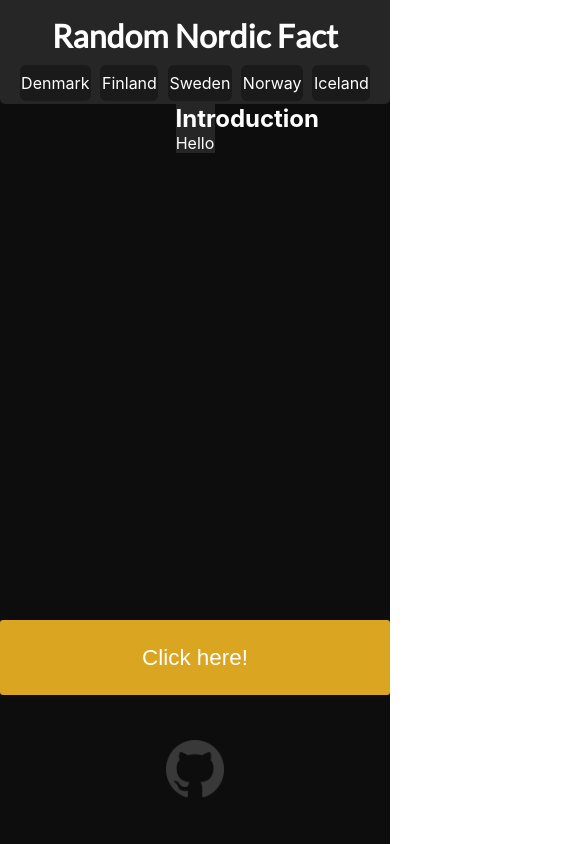
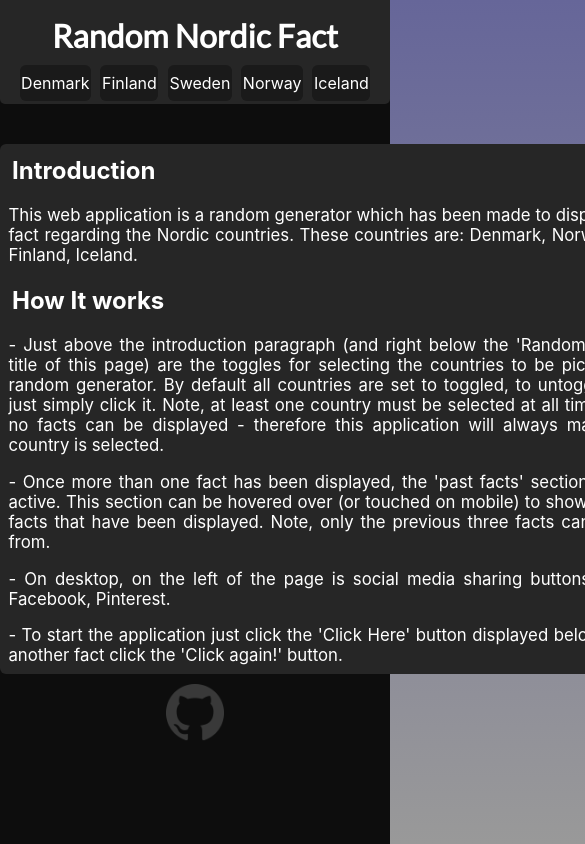
Before and after one commit to Daniel-K-Miller/Random-Nordic-Fact, a React (Create React App) app: page / in a window 390 px wide. Shown: the top 844 px of the page, 585 px wide, since content can reach past the window. Built offline with nearby package versions, Linux system fonts and the light colour scheme.

Commit message:
took out styling of 100vh for non-mobile devices. Completely revamped positioning. TODO continue making changes for desktop and mobile styling

```diff
--- a/src/App.js
+++ b/src/App.js
@@ -41,7 +41,7 @@ const Wrapper = styled.section`
   text-align: center;
   margin: 0 auto;
   width: 1000px;
-  height: 100vh;
+  height: auto;
   position: relative;
   background-color: #0d0d0d;
   // tablet
--- a/src/index.css
+++ b/src/index.css
@@ -5,7 +5,6 @@
 
 body {
   background: linear-gradient(#666699, #999999);
-  height: 100vh;
   font-family: -apple-system, BlinkMacSystemFont, "Segoe UI", "Roboto", "Oxygen",
     "Ubuntu", "Cantarell", "Fira Sans", "Droid Sans", "Helvetica Neue",
     sans-serif;
--- a/src/modules/Buttons.js
+++ b/src/modules/Buttons.js
@@ -8,7 +8,6 @@ const Wrapper = styled.article`
   margin: auto;
   width: 200px;
   position: relative;
-
 
   // tablet
     @media (min-width: 768px) and (max-width: 1024px) {
@@ -67,7 +66,9 @@ const PriButton = styled.button`
   :hover {
     opacity: 1;
   `}
-
+  ${props => props.clicked === false && css`
+    top: 525px;
+  `}
 
 
 `
@@ -77,7 +78,7 @@ class Button extends Component {
     render() {
         return (
             <Wrapper>
-                <PriButton styles={this.props.styles} onClick={this.props.handleClick}>
+                <PriButton clicked={this.props.clicked} styles={this.props.styles} onClick={this.props.handleClick}>
                     {this.props.text}
                 </PriButton>
             </Wrapper>
--- a/src/modules/CombinedFact.js
+++ b/src/modules/CombinedFact.js
@@ -2,7 +2,6 @@ import React, { Component } from 'react';
 import styled from 'styled-components';
 import Name from './combinedfacts/Name.js';
 import FactBox from './combinedfacts/Facts.js';
-import Position from './combinedfacts/Position.js';
 
 const Wrapper = styled.article`
   display: flex;
@@ -10,7 +9,7 @@ const Wrapper = styled.article`
   margin: 1em auto;
   align-items: center;
   position: relative;
-
+  height: 200px;
 
     // tablet
     @media (min-width: 768px) and (max-width: 1024px) {
@@ -31,8 +30,7 @@ class Combined extends Component {
         return (
             <Wrapper>
                 <Name clicked={this.props.clicked} country={this.props.country} text={this.props.text} />
-                <FactBox clicked={this.props.clicked} country={this.props.country} testArray={this.props.testArray} text={this.props.text} fact={this.props.fact} />
-                <Position clicked={this.props.clicked} text={this.props.text} posOfFact={this.props.posOfFact} />
+                <FactBox clicked={this.props.clicked} country={this.props.country} testArray={this.props.testArray} text={this.props.text} fact={this.props.fact} posOfFact={this.props.posOfFact} />
             </Wrapper>
         )
     }
--- a/src/modules/Footer.js
+++ b/src/modules/Footer.js
@@ -7,8 +7,8 @@ const Nav = styled.footer`
         margin: 0 auto;
         display: flex;
         justify-content: center;
-        background-color: #0d0d0d;
-        position: absolute;
+        background-color: transparent;
+
         padding: 1em 0;
         bottom: 0;
     ul {
--- a/src/modules/Intro.js
+++ b/src/modules/Intro.js
@@ -3,23 +3,57 @@ import styled from 'styled-components';
 
 const Wrapper = styled.section`
     margin: 0 auto;
-    width: 10vw;
+    width: 700px;
     background-color: #262626;
+    position: absolute;
+    margin: 0 auto;
+    left: 0;
+    right: 0;
+    z-index: 1;
+    margin-top: 40px;
+    border-radius: 6px;
 `
 
+const SubHeading = styled.h2`
+    color: white;
+    text-align: left;
+    padding: .5em;
+`
 const Paragraph = styled.p`
     color: white;
-`
-const SubHeading = styled.h2`
-    color: white;
-`
+    text-align: left;
+    padding: .5em .5em;
+    text-align: justify;
+    font-size: 1.05em;
 
+    `
 class Intro extends Component {
     render() {
         return (
             <Wrapper>
                 <SubHeading>Introduction</SubHeading>
-                <Paragraph>Hello</Paragraph>
+                <Paragraph>
+                    This web application is a random generator which has been made to display a random fact regarding the Nordic countries.
+                    These countries are: Denmark, Norway, Sweden, Finland, Iceland.
+                </Paragraph>
+                <SubHeading>How It works</SubHeading>
+                <Paragraph>
+                    - Just above the introduction paragraph (and right below the 'Random Nordic Fact' title of this page) are the toggles for
+                    selecting the countries to be picked from the random generator. By default all countries are set to toggled, to untoggle a
+                    country just simply click it. Note, at least one country must be selected at all times otherwise no facts can be displayed
+                    - therefore this application will always make sure one country is selected.
+                </Paragraph>
+                <Paragraph>
+                    - Once more than one fact has been displayed, the 'past facts' section will become active. This section can be hovered over (or
+                    touched on mobile) to show the previous facts that have been displayed. Note, only the previous three facts can be selected from.
+                </Paragraph>
+                <Paragraph>
+                    - On desktop, on the left of the page is social media sharing buttons for: Twitter, Facebook, Pinterest.
+                </Paragraph>
+                <Paragraph>
+                    - To start the application just click the 'Click Here' button displayed below. To display another fact click the 'Click again!'
+                    button.
+                </Paragraph>
             </Wrapper>
         )
     }
--- a/src/modules/PastFacts.js
+++ b/src/modules/PastFacts.js
@@ -6,13 +6,22 @@ const Wrapper = styled.article`
 
     display: flex;
     flex-direction: column;
-    justify-content: center;
+    justify-content: flex-start;
     align-items: center;
     position: relative;
-    top: 10px;
-    right: 0;
-    left: 0;
+    background-color: #1a1a1a;
+    border-radius: 6px;
+    width: max-content;
+    height: 280px;
+    margin: 0 auto;
+    padding-top: 10px;
 
+    // PC
+    @media (min-width: 1023px) {
+
+
+
+    }
     // tablet
     @media (min-width: 768px) and (max-width: 1024px) {
 
@@ -26,7 +35,11 @@ const Wrapper = styled.article`
 
     }
 `
-const PastFact = styled.h1`
+
+const SubHeading = styled.h1`
+    color: white;
+`
+const PastFact = styled.h2`
   color: white;
     padding: .5em 1em;
     font-size: 1.2em;
@@ -66,8 +79,10 @@ class PastFacts extends Component {
     render() {
         return (
             <Wrapper>
+                {this.props.lastCountries.length > 0 &&<SubHeading>Past Facts</SubHeading>}
                 {this.props.lastCountries.map((x, index) => (<PastFact key={uuid.v4()} onMouseEnter={() => this.props.handleMouseOver(index)} onMouseLeave={this.props.handleMouseOut} fact={this.props.lastFacts[index]}>{x}</PastFact>))}
             </Wrapper>
+
         )
     }
 }
--- a/src/modules/combinedfacts/Facts.js
+++ b/src/modules/combinedfacts/Facts.js
@@ -1,5 +1,10 @@
 import React, { Component } from 'react';
 import styled from 'styled-components';
+import Position from './Position.js';
+
+const Wrapper = styled.section`
+  position: absolute;
+`
 
 const Fact = styled.p`
   color: white;
@@ -11,6 +16,8 @@ const Fact = styled.p`
   display: inline-block;
   width: 700px;
   text-decoration: none;
+  margin-bottom: 30px;
+  margin-top: 10px;
   // tablet
   @media (min-width: 768px) and (max-width: 1024px) {
 
@@ -30,9 +37,10 @@ const Fact = styled.p`
 class FactBox extends Component {
   render() {
     return (
-      <React.Fragment>
+      <Wrapper>
+        {this.props.text === "Click again!" && <Position clicked={this.props.clicked} text={this.props.text} posOfFact={this.props.posOfFact} />}
         {this.props.text === "Click again!" && <Fact country={this.props.country} testArray={this.props.testArray}>{this.props.fact}</Fact>}
-      </React.Fragment>
+      </Wrapper>
     );
   }
 }
--- a/src/modules/combinedfacts/Name.js
+++ b/src/modules/combinedfacts/Name.js
@@ -20,6 +20,8 @@ const NameCom = styled.h1`
   width: 6em;
   text-decoration: none;
   user-select: none;
+  z-index: 1;
+  top: -20px;
   ${props => props.styles === "Finland" && css`
     color: #003580;
     background: white;
--- a/src/modules/combinedfacts/Position.js
+++ b/src/modules/combinedfacts/Position.js
@@ -2,22 +2,30 @@ import React, { Component } from 'react';
 import styled from 'styled-components';
 
 const PositionLabel = styled.h1`
-  color: white;
   padding: .2em .5em;
   font-size: 1.2em;
   background: #262626;
   border-radius: 3px;
   text-align: center;
   display: inline-block;
+  left: 0;
+  right: 0;
   margin: 0 auto;
   top: 0;
-  right: max-content;
   position: absolute;
   width: auto;
   text-decoration: none;
   user-select: none;
-  text-align:center;
-  left: max-content;
+  text-align: center;
+  color: #0d0d0d;
+
+  // PC
+  @media (min-width: 1023px) {
+
+
+
+  }
+
   // tablet
   @media (min-width: 768px) and (max-width: 1024px) {
 
```
